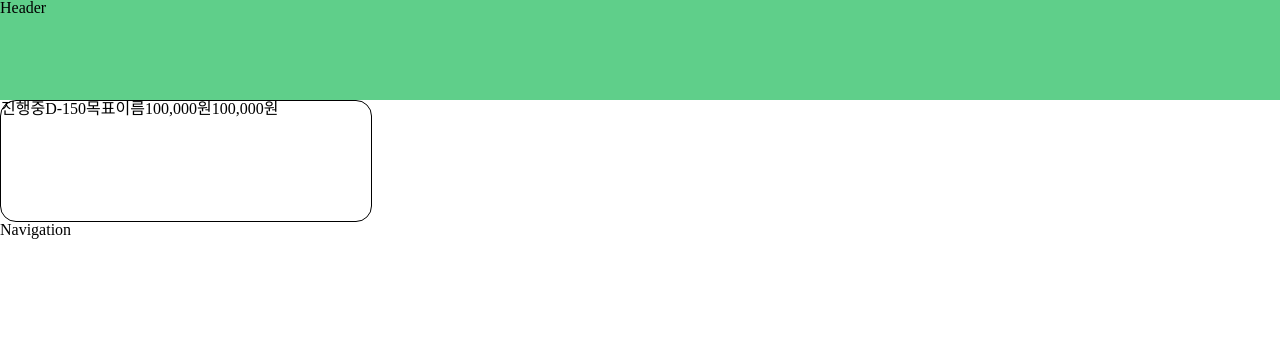
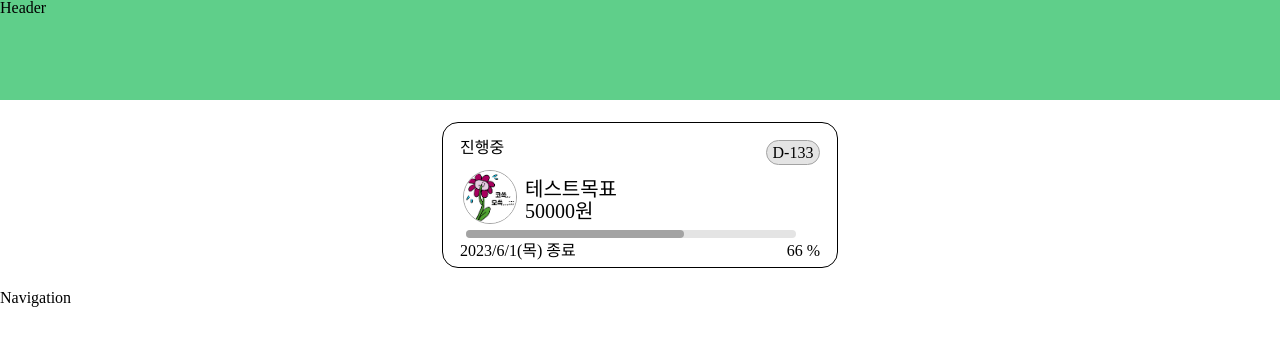
Before and after one commit to TeamBudgetOverflow/frontend, a React (Create React App) app: page /goals in a window 1280 px wide. Shown: the top 346 px of the page. Built offline with nearby package versions, Linux system fonts and the light colour scheme; no server answers; a web font is replaced by a local one.

Commit message:
FEAT: add goal card component #8

```diff
--- /dev/null
+++ b/src/components/common/elem/DdayCounter.tsx
@@ -0,0 +1,30 @@
+import React from 'react';
+import styled from 'styled-components';
+
+export type EndDateProps = {
+  endDate: Date;
+};
+
+const DdayCounter = ({ endDate }: EndDateProps) => {
+  const endDay = endDate.getTime() - Date.now();
+
+  return (
+    <DdayWrapper>
+      D-{Math.floor(endDay / (1000 * 60 * 60 * 24) + 1)}
+    </DdayWrapper>
+  );
+};
+
+const DdayWrapper = styled.div`
+  width: 52px;
+  height: 23px;
+  border-radius: 15px;
+  border: 1px solid ${(props) => props.theme.gray500};
+  background-color: ${(props) => props.theme.gray300};
+  display: flex;
+  flex-direction: column;
+  align-items: center;
+  justify-content: center;
+`;
+
+export default DdayCounter;
--- /dev/null
+++ b/src/components/common/elem/EndDateIndicator.tsx
@@ -0,0 +1,47 @@
+import React from 'react';
+
+export type EndDateProps = {
+  endDate: Date;
+};
+
+const EndDateIndicator = ({ endDate }: EndDateProps) => {
+  const dayIndex = (day: number) => {
+    switch (day) {
+      case 0:
+        return '일';
+        break;
+      case 1:
+        return '월';
+        break;
+      case 2:
+        return '화';
+        break;
+      case 3:
+        return '수';
+        break;
+      case 4:
+        return '목';
+        break;
+      case 5:
+        return '금';
+        break;
+      case 6:
+        return '토';
+        break;
+    }
+  };
+
+  const endDateIndicator =
+    endDate.getFullYear() +
+    '/' +
+    (endDate.getMonth() + 1) +
+    '/' +
+    endDate.getDate() +
+    '(' +
+    dayIndex(endDate.getDay()) +
+    ')';
+
+  return <span>{endDateIndicator} 종료</span>;
+};
+
+export default EndDateIndicator;
--- /dev/null
+++ b/src/components/common/elem/PercentageIndicator.tsx
@@ -0,0 +1,17 @@
+import React from 'react';
+
+interface ProgressBarProps {
+  initialAmount: number;
+  currentAmount: number;
+}
+
+const PercentageIndicator = ({
+  initialAmount,
+  currentAmount,
+}: ProgressBarProps) => {
+  const dealt = Math.floor((initialAmount / currentAmount) * 100);
+
+  return <span>{dealt} %</span>;
+};
+
+export default PercentageIndicator;
--- /dev/null
+++ b/src/components/common/elem/ProgressBar.tsx
@@ -0,0 +1,38 @@
+import React from 'react';
+import styled from 'styled-components';
+
+interface ProgressBarProps {
+  initialAmount: number;
+  currentAmount: number;
+}
+
+const ProgressBar = ({ initialAmount, currentAmount }: ProgressBarProps) => {
+  const dealt = Math.floor((initialAmount / currentAmount) * 100);
+
+  return (
+    <Progress>
+      <Dealt dealt={dealt} />
+    </Progress>
+  );
+};
+
+const Progress = styled.div`
+  width: 330px;
+  height: 8px;
+  border-radius: 25px;
+  background-color: ${(props) => props.theme.gray300};
+`;
+const Dealt = styled.div<{ dealt: number }>`
+  background-color: ${(props) => props.theme.gray500};
+  width: ${(props) => props.dealt + '%'};
+  height: 100%;
+  border-radius: 25px;
+`;
+// const Img = styled.img<{ size: string }>`
+//   width: ${(props) => props.size};
+//   height: ${(props) => props.size};
+//   border-radius: 50%;
+//   border: 1px solid ${(props) => props.theme.gray500};
+// `;
+
+export default ProgressBar;
--- a/src/components/goals/goalCards/GoalCards.tsx
+++ b/src/components/goals/goalCards/GoalCards.tsx
@@ -1,15 +1,70 @@
 import React from 'react';
+import { useRecoilValue } from 'recoil';
 
 import styled from 'styled-components';
+import { userProfile } from '../../../recoil/atoms';
+import DdayCounter from '../../common/elem/DdayCounter';
+import ProfileImg from '../../common/elem/ProfileImg';
+import ProgressBar from '../../common/elem/ProgressBar';
+import EndDateIndicator from '../../common/elem/EndDateIndicator';
+import PercentageIndicator from '../../common/elem/PercentageIndicator';
 
-const GoalCards = () => {
+export type GoalAtomProps = {
+  goals: {
+    title: string;
+    description?: string;
+    isPrivate: boolean;
+    hashtag?: string;
+    initialAmount: number;
+    currentAmount: number;
+    startDate: Date;
+    endDate: Date;
+    headCount: number;
+  };
+};
+
+const GoalCards = ({ goals }: GoalAtomProps) => {
+  const profile = useRecoilValue(userProfile);
   return (
     <CardWrapper>
-      <span>진행중</span>
-      <span>D-150</span>
-      <span>목표이름</span>
-      <span>100,000원</span>
-      <span>100,000원</span>
+      <UpperWrapper>
+        <GoalStatusWrapper>
+          <span>진행중</span>
+        </GoalStatusWrapper>
+        <DdayCounterWrapper>
+          <DdayCounter endDate={goals.endDate} />
+        </DdayCounterWrapper>
+      </UpperWrapper>
+      <MiddleWrapper>
+        <ProfileImg
+          size={52}
+          url={
+            profile.img.length === 0
+              ? require('../../../assets/img/default.png')
+              : profile.img
+          }
+        />{' '}
+        <TitleWrapper>
+          <CardTitle>{goals.title}</CardTitle>
+          <AmountAcumulated>
+            {goals.currentAmount - goals.initialAmount}원
+          </AmountAcumulated>
+        </TitleWrapper>
+      </MiddleWrapper>
+      <ProgressBarWrapper>
+        <ProgressBar
+          initialAmount={goals.initialAmount}
+          currentAmount={goals.currentAmount}
+        />
+      </ProgressBarWrapper>
+
+      <LowLineWrapper>
+        <EndDateIndicator endDate={goals.endDate} />
+        <PercentageIndicator
+          initialAmount={goals.initialAmount}
+          currentAmount={goals.currentAmount}
+        />
+      </LowLineWrapper>
     </CardWrapper>
   );
 };
@@ -17,8 +72,73 @@ const GoalCards = () => {
 const CardWrapper = styled.div`
   width: 370px;
   height: 120px;
+  padding: 12px;
+  margin: 22px;
   border: 1px solid;
   border-radius: 16px;
 `;
 
+const UpperWrapper = styled.div`
+  display: flex;
+  flex-direction: row;
+  justify-content: space-between;
+`;
+
+const GoalStatusWrapper = styled.div`
+  padding: 5px;
+  width: 45%;
+  height: 20px;
+  display: flex;
+  flex-direction: column;
+  align-items: flex-start;
+  justify-content: right;
+`;
+
+const DdayCounterWrapper = styled.div`
+  padding: 5px;
+  width: 45%;
+  display: flex;
+  flex-direction: column;
+  align-items: flex-end;
+`;
+
+const MiddleWrapper = styled.div`
+  padding: 0px 8px;
+  display: flex;
+  flex-direction: row;
+  justify-content: flex-start;
+`;
+
+const TitleWrapper = styled.div`
+  margin: 8px;
+  display: flex;
+  flex-direction: column;
+  justify-content: flex-start;
+`;
+
+const CardTitle = styled.span`
+  padding: 1px 0px;
+  font-size: 20px;
+`;
+
+const AmountAcumulated = styled.span`
+  padding: 1px 0px;
+  font-size: 20px;
+`;
+
+const ProgressBarWrapper = styled.div`
+  width: 95%;
+  display: flex;
+  flex-direction: column;
+  justify-content: center;
+  align-items: center;
+`;
+
+const LowLineWrapper = styled.div`
+  padding: 5px;
+  display: flex;
+  flex-direction: row;
+  justify-content: space-between;
+`;
+
 export default GoalCards;
--- a/src/pages/Goals.tsx
+++ b/src/pages/Goals.tsx
@@ -1,12 +1,28 @@
 import React from 'react';
+import { useRecoilValue } from 'recoil';
 import GoalCards from '../components/goals/goalCards/GoalCards';
+import GoalAtom from '../recoil/GoalAtom';
+
+import styled from 'styled-components';
 
 const Goals = () => {
+  const goals = useRecoilValue(GoalAtom);
+
+  // const goalCards = goals.map()
+
+  // console.log(goals);
   return (
-    <div>
-      <GoalCards />
-    </div>
+    <GoalCardsWrapper>
+      <GoalCards goals={goals} />
+    </GoalCardsWrapper>
   );
 };
 
+const GoalCardsWrapper = styled.div`
+  display: flex;
+  flex-direction: column;
+  align-items: center;
+  justify-content: center;
+`;
+
 export default Goals;
--- a/src/state/GoalData.ts
+++ b/src/recoil/GoalAtom.ts
@@ -1,26 +1,30 @@
 import { atom } from 'recoil';
 
-export type GoalData = {
+export type GoalAtom = {
+  goalId: number;
   title: string;
   description?: string;
   isPrivate: boolean;
   hashtag?: string;
   initialAmount: number;
-  startDate: string;
-  endDate: string;
+  currentAmount: number;
+  startDate: Date;
+  endDate: Date;
   headCount: number;
 };
 
-export default atom<GoalData>({
+export default atom<GoalAtom>({
   key: 'qeuryData',
   default: {
+    goalId: 0,
     title: '테스트목표',
     description: '테스트설명',
     isPrivate: false,
     hashtag: '#테스트',
     initialAmount: 100000,
-    startDate: '2022-06-01',
-    endDate: '2023-06-01',
+    currentAmount: 150000,
+    startDate: new Date('2022-06-01'),
+    endDate: new Date('2023-06-01'),
     headCount: 10,
   },
 });
```
Also changed, not shown: src/components/common/elem/AchivementPercent.tsx (added, +15 -0 lines), src/components/goals/goalCards/AchivementPercent.tsx (deleted), src/components/goals/goalCards/DdayCounter.tsx (deleted), src/components/goals/goalCards/EndDateIndicator.tsx (deleted), src/components/goals/goalCards/ProgressBar.tsx (deleted).
